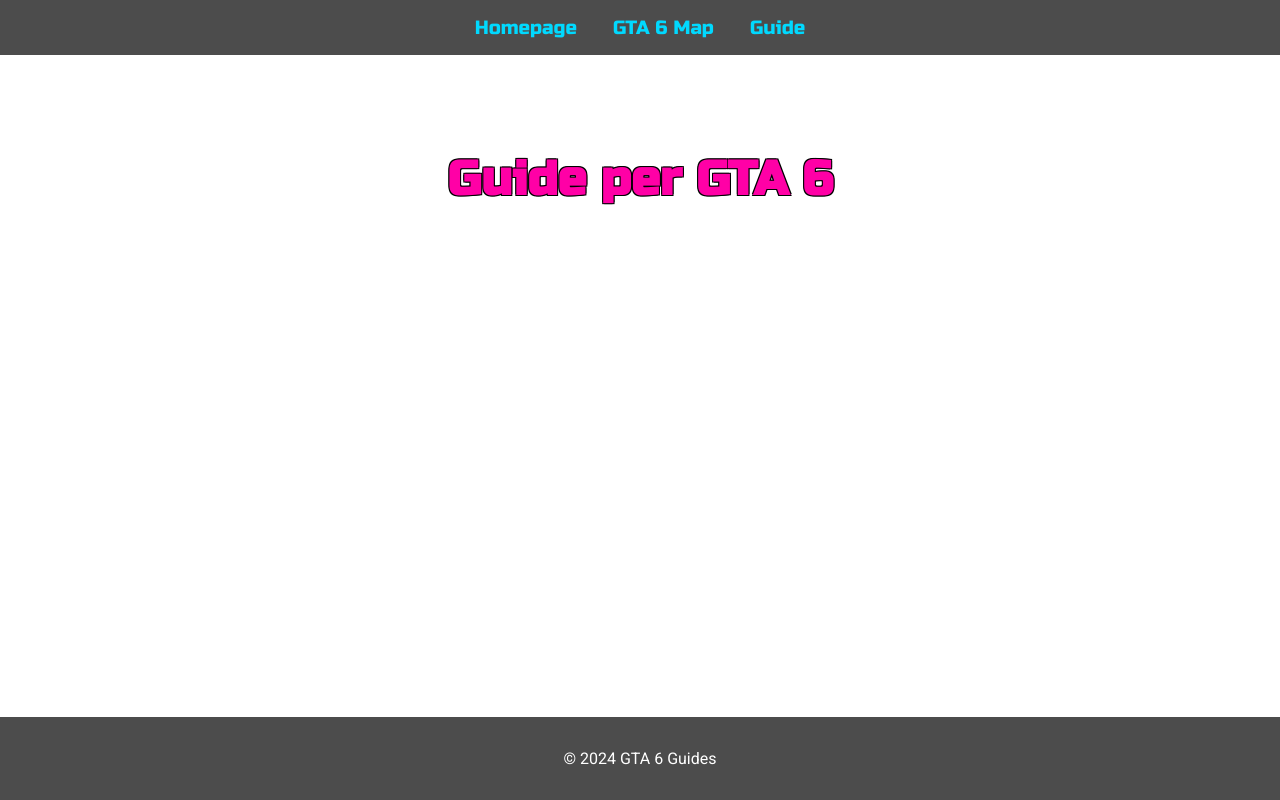
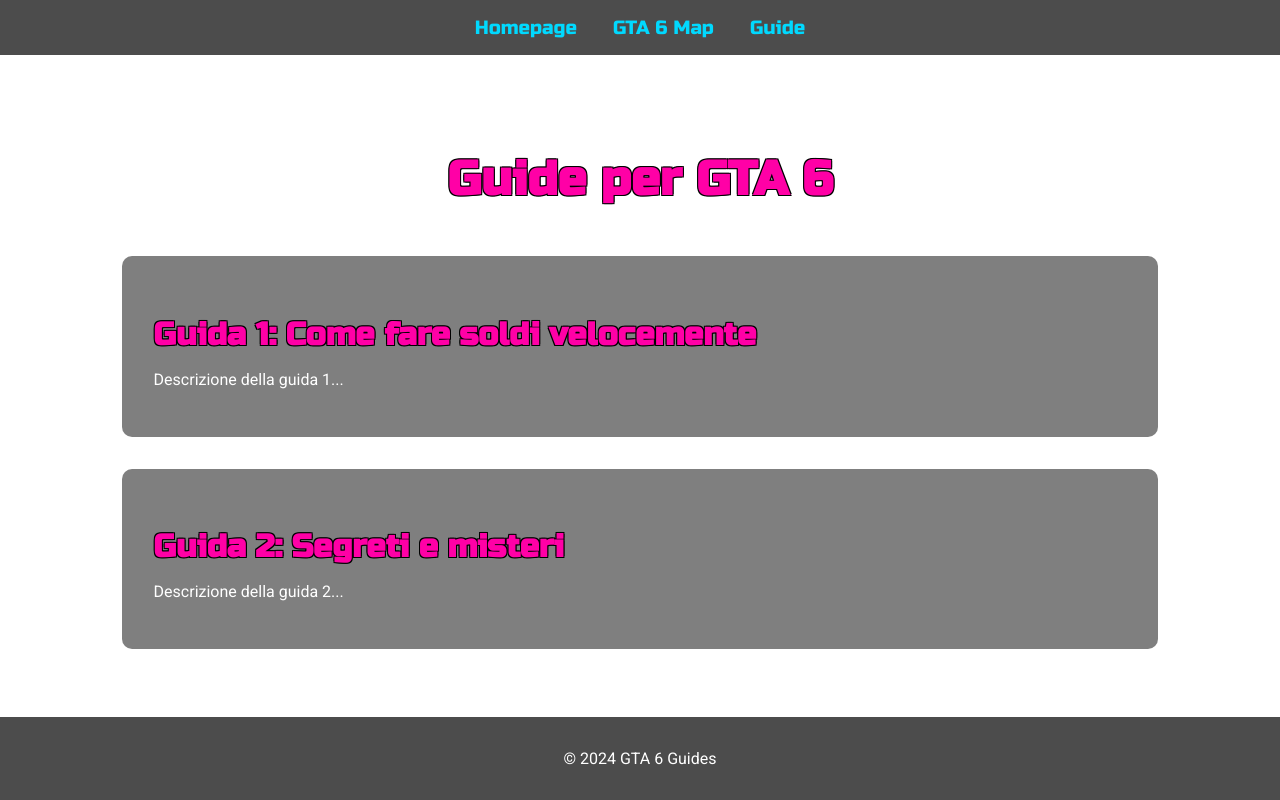
Before and after one commit to GtaTvYT/prova-finale, a plain HTML site: page guides.html in a window 1280 px wide. Drawn offline with Linux system fonts and the light colour scheme.

Commit message:
Update styles.css

```diff
--- a/styles.css
+++ b/styles.css
@@ -47,7 +47,7 @@ main {
     width: 200px;
     height: 200px;
     border-radius: 50%;
-    border: 5px solid #00d9ff; /* Colore del bordo */
+    border: 5px solid #00d9ff;
     object-fit: cover;
 }
 
@@ -86,7 +86,15 @@ h1 {
     font-size: 3rem;
     color: #ff00a6;
     margin-bottom: 2rem;
-    text-shadow: -1px -1px 0 #000, 1px -1px 0 #000, -1px 1px 0 #000, 1px 1px 0 #000; /* Contorno nero */
+    text-shadow: -1px -1px 0 #000, 1px -1px 0 #000, -1px 1px 0 #000, 1px 1px 0 #000;
+}
+
+h2 {
+    font-family: 'Russo One', sans-serif;
+    font-size: 2rem;
+    color: #ff00a6;
+    margin-bottom: 1rem;
+    text-shadow: -1px -1px 0 #000, 1px -1px 0 #000, -1px 1px 0 #000, 1px 1px 0 #000;
 }
 
 .map-image {
@@ -95,3 +103,18 @@ h1 {
     margin: 2rem 0;
     border: 2px solid #00d9ff;
 }
+
+.guide-list {
+    display: flex;
+    flex-direction: column;
+    align-items: center;
+}
+
+.guide-item {
+    background-color: rgba(0, 0, 0, 0.5);
+    padding: 2rem;
+    border-radius: 10px;
+    margin: 1rem 0;
+    width: 80%;
+    text-align: left;
+}
```
